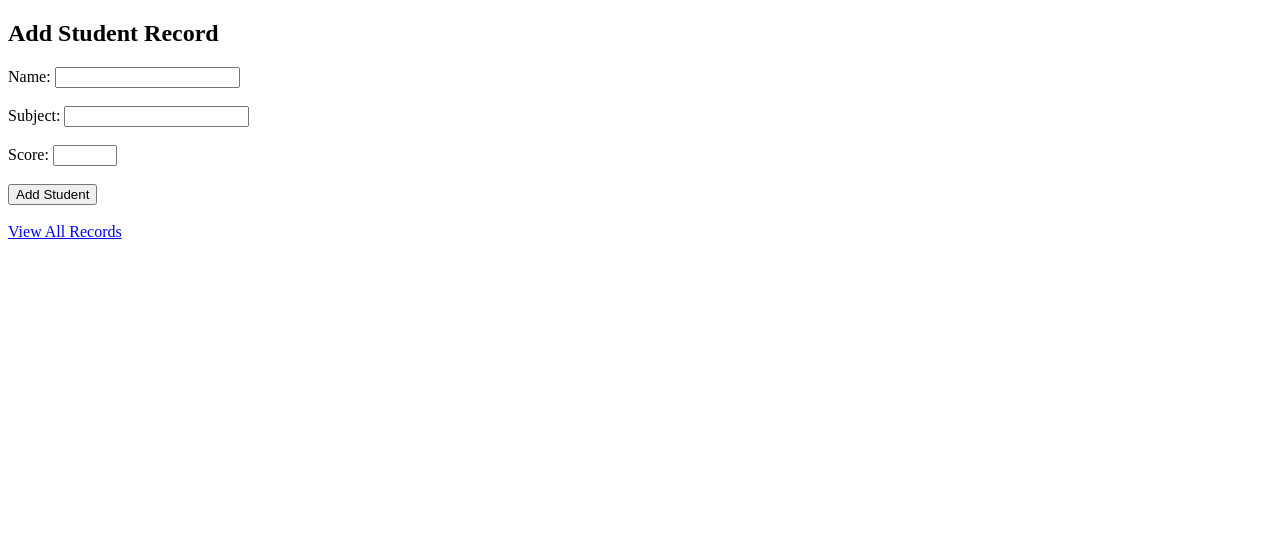
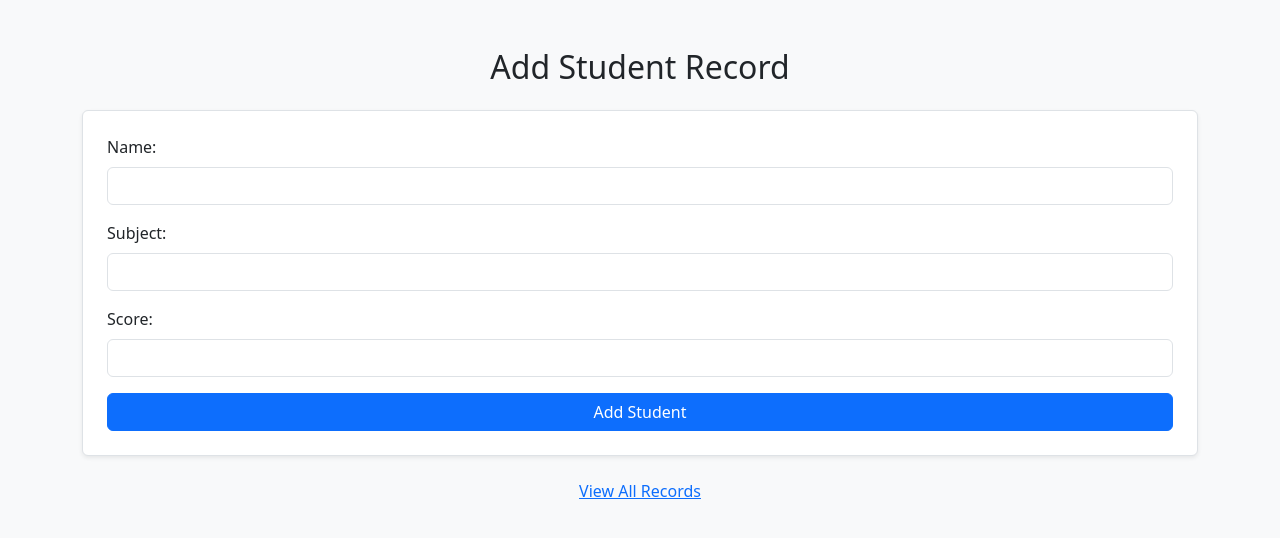
Before and after one commit to VISHESH-53/student-progress-tracker, a Flask app: page / in a window 1280 px wide. Shown: the top 538 px of the page. Run offline with Flask 3, Linux system fonts and the light colour scheme.

Commit message:
Update index.html

```diff
--- a/templates/index.html
+++ b/templates/index.html
@@ -2,16 +2,29 @@
 <html>
 <head>
     <title>Student Progress Tracker</title>
+    <link href="https://cdn.jsdelivr.net/npm/bootstrap@5.3.3/dist/css/bootstrap.min.css" rel="stylesheet">
 </head>
-<body>
-    <h2>Add Student Record</h2>
-    <form method="POST">
-        Name: <input type="text" name="name" required><br><br>
-        Subject: <input type="text" name="subject" required><br><br>
-        Score: <input type="number" name="score" min="0" max="100" required><br><br>
-        <input type="submit" value="Add Student">
-    </form>
-    <br>
-    <a href="/view">View All Records</a>
+<body class="bg-light">
+    <div class="container mt-5">
+        <h2 class="text-center mb-4">Add Student Record</h2>
+        <form method="POST" class="border p-4 bg-white rounded shadow-sm">
+            <div class="mb-3">
+                <label class="form-label">Name:</label>
+                <input type="text" name="name" class="form-control" required>
+            </div>
+            <div class="mb-3">
+                <label class="form-label">Subject:</label>
+                <input type="text" name="subject" class="form-control" required>
+            </div>
+            <div class="mb-3">
+                <label class="form-label">Score:</label>
+                <input type="number" name="score" class="form-control" min="0" max="100" required>
+            </div>
+            <button type="submit" class="btn btn-primary w-100">Add Student</button>
+        </form>
+        <div class="text-center mt-3">
+            <a href="/view" class="btn btn-link">View All Records</a>
+        </div>
+    </div>
 </body>
 </html>
```
